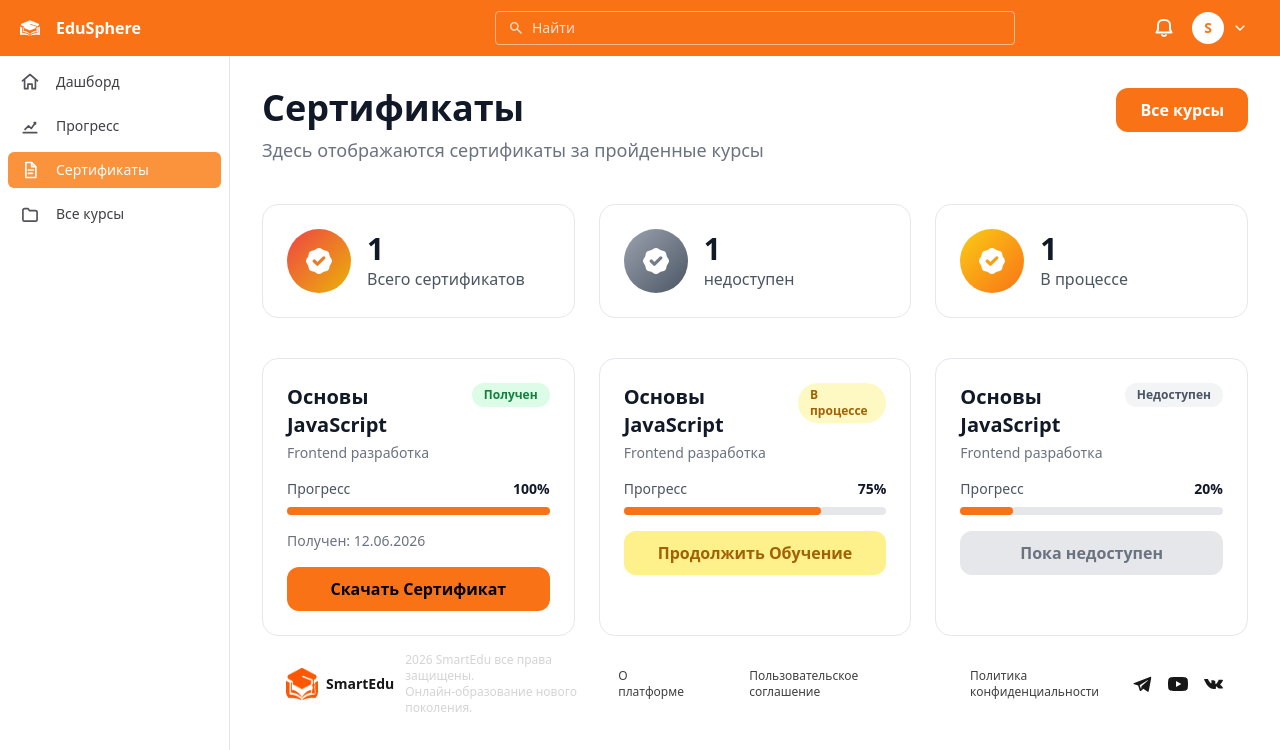
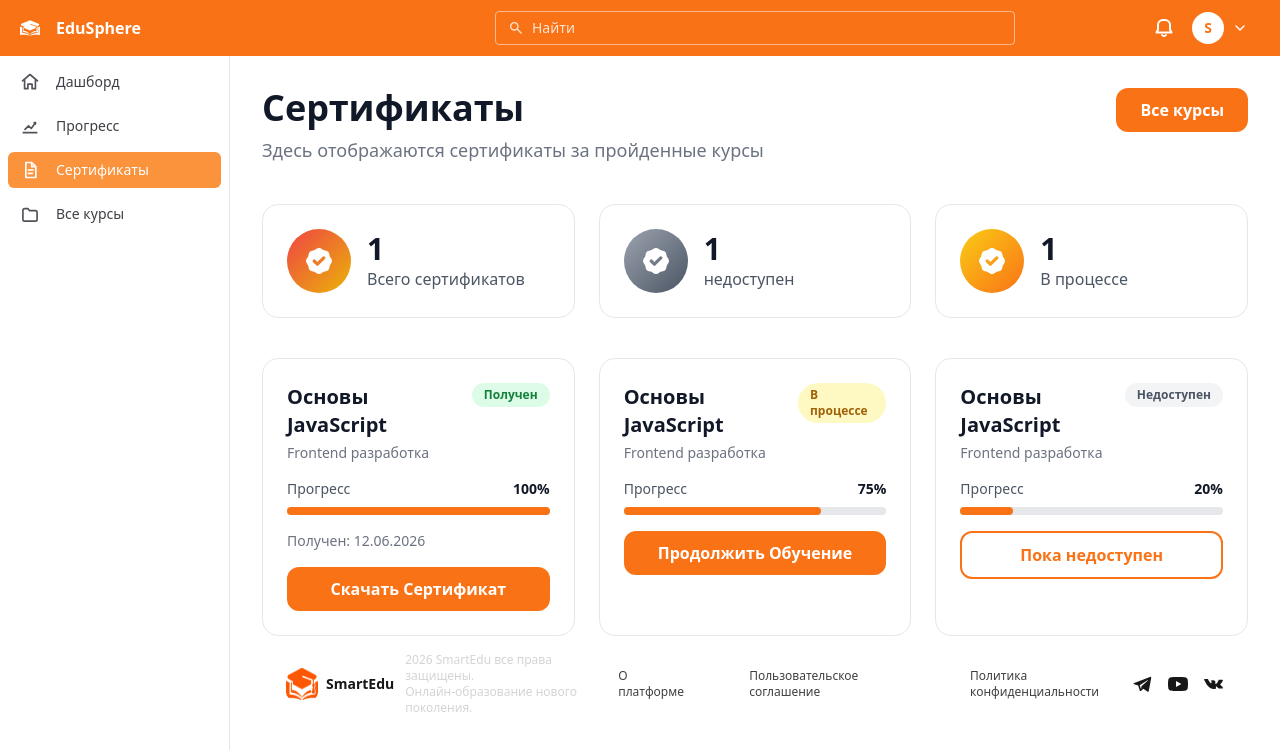
Before and after one commit to qsor/SmartEdu, a React (Vite) app in the folder client/: page /certificates in a window 1280 px wide. Shown: the top 750 px of the page. Built offline with nearby package versions, Linux system fonts and the light colour scheme; sample sign-in values are in the browser's storage.

Commit message:
Consistency tweaks, button styling adjustments

```diff
--- a/client/src/components/CertificateCard.tsx
+++ b/client/src/components/CertificateCard.tsx
@@ -25,7 +25,7 @@ export default function CertificateCard({
       bgColor: 'bg-green-100',
       textColor: 'text-green-700',
       buttonLabel: 'Скачать Сертификат',
-      buttonColor: 'bg-orange-500 hover:bg-orange-600',
+      buttonColor: 'text-white bg-orange-500 hover:bg-orange-600',
       buttonDisabled: false,
     },
     'in-progress': {
@@ -33,7 +33,7 @@ export default function CertificateCard({
       bgColor: 'bg-yellow-100',
       textColor: 'text-yellow-700',
       buttonLabel: 'Продолжить Обучение',
-      buttonColor: 'bg-yellow-200 text-yellow-700',
+      buttonColor: 'text-white bg-orange-500 hover:bg-orange-600',
       buttonDisabled: false,
     },
     unavailable: {
@@ -41,7 +41,7 @@ export default function CertificateCard({
       bgColor: 'bg-gray-100',
       textColor: 'text-gray-600',
       buttonLabel: 'Пока недоступен',
-      buttonColor: 'bg-gray-200 text-gray-500',
+      buttonColor: 'border-2 border-orange-500 text-orange-500',
       buttonDisabled: true,
     },
   };
--- a/client/src/pages/Catalog.tsx
+++ b/client/src/pages/Catalog.tsx
@@ -17,7 +17,7 @@ export default function CatalogPage() {
 
   return (
     <div className="w-full pt-10">
-      <h1 className="text-3xl font-bold text-gray-900 mb-8">Каталог курсов</h1>
+      <h1 className="text-4xl font-bold text-gray-900 mb-8">Каталог курсов</h1>
       <div className="grid grid-cols-1 md:grid-cols-2 xl:grid-cols-3 2xl:grid-cols-4 gap-6 w-full">
         {courses.map((course) => (
           <CatalogCourseCard
--- a/client/src/pages/CourseDetails.tsx
+++ b/client/src/pages/CourseDetails.tsx
@@ -31,7 +31,7 @@ export default function CourseDetails() {
     }, 500);
   }, [id, isFreeCourse]);
 
-  if (isLoading) return <div className="p-8">Загрузка...</div>;
+  if (isLoading) return <div className="pt-10 text-gray-400">Загрузка...</div>;
 
   return (
     <div className={styles.container}>
--- a/client/src/pages/ProgressPage.tsx
+++ b/client/src/pages/ProgressPage.tsx
@@ -54,8 +54,8 @@ const ProgressPage: React.FC = () => {
   const hasCourses = myCourses.length > 0;
 
   return (
-    <div className="w-full pt-4">
-      <h2 className="text-3xl font-bold text-gray-900 mb-8">
+    <div className="w-full pt-10 pb-10">
+      <h2 className="text-4xl font-bold text-gray-900 mb-8">
         Привет, {name}!
       </h2>
 
--- a/client/src/styles/Button.module.css
+++ b/client/src/styles/Button.module.css
@@ -16,11 +16,11 @@
 }
 
 .iconButtonDisabled {
-    @apply bg-orange-400 text-white cursor-not-allowed;
+    @apply bg-orange-500/0 text-orange-500 cursor-not-allowed;
 }
 
 .iconButtonNormal {
-    @apply bg-orange-500 text-white cursor-pointer hover:bg-orange-600;
+    @apply bg-orange-500 text-white cursor-pointer border-orange-500 hover:bg-orange-600;
 }
 
 .iconWrapper {
--- a/client/src/styles/CourseDetails.module.css
+++ b/client/src/styles/CourseDetails.module.css
@@ -1,5 +1,5 @@
 .container {
-  @apply w-full pt-4;
+  @apply w-full pt-10 pb-10;
 }
 
 .courseGrid {
```
